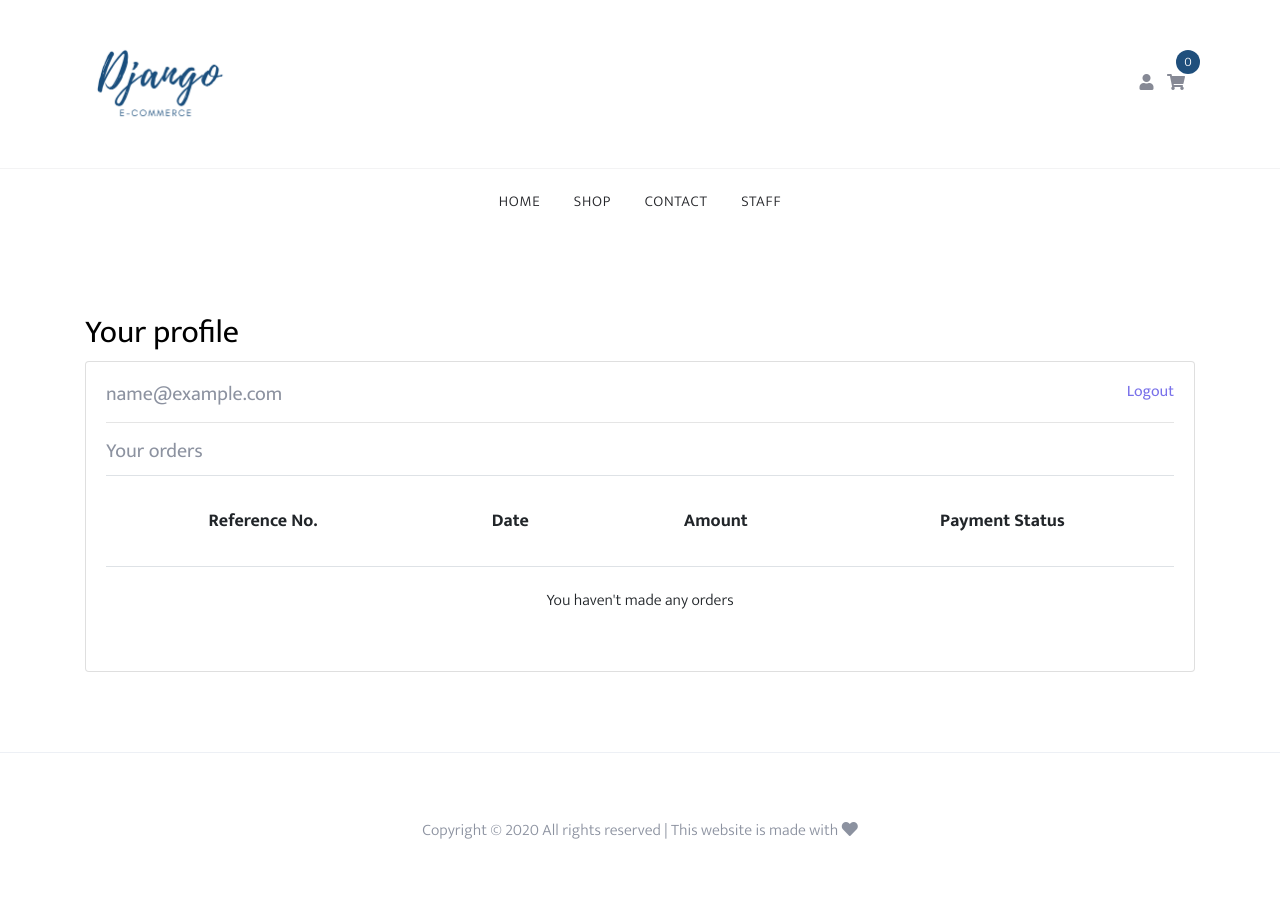
After one commit to Ujjawal-Anand/django-simple-ecommerce, a Django app: page /profile in a window 1280 px wide. The commit adds this page. Run offline with Django 3.2, Linux system fonts and the light colour scheme; the visitor is signed in with stand-in values (Sample User, id 1); data comes from the database, SQL or seed files in the repository; data that the repository does not hold is empty; some libraries are stand-ins or nearby versions.

Commit message:
order details

```diff
--- a/cart/urls.py
+++ b/cart/urls.py
@@ -14,4 +14,5 @@ urlpatterns = [
     path('payment', views.PaymentView.as_view(), name="payment"),
     path('thank-you/', views.ThankYouView.as_view(), name='thank-you'),
     path('confirm-order/', views.ConfirmOrderView.as_view(), name='confirm-order'),
+    path('orders/<pk>/', views.OrderDetailView.as_view(), name='order-detail'),
 ]
--- a/ecommerce/urls.py
+++ b/ecommerce/urls.py
@@ -7,6 +7,7 @@ from core import views
 
 urlpatterns = [
     path('admin/', admin.site.urls),
+    path('accounts/', include('allauth.urls')),
     path('', views.HomeView.as_view(), name='home'),
     path('contact/', views.ContactFormView.as_view(), name='contact'),
     path('cart/', include('cart.urls', namespace='cart')),
--- a/templates/base.html
+++ b/templates/base.html
@@ -59,7 +59,7 @@
                             <ul>
                                 <li>
                                     {% if request.user.is_authenticated %}
-                                        <a href="/"><span><i class="fas fa-user"></i></span></a>
+                                        <a href="{% url 'profile' %}"><span><i class="fas fa-user"></i></span></a>
                                     {% else %}
                                         <a href="/"><span><i
                                                 class="fas fa-sign-in-alt"></i></span></a>
--- /dev/null
+++ b/templates/profile.html
@@ -0,0 +1,52 @@
+{% extends "base.html" %}
+
+{% block content %}
+
+<div class="site-section">
+    <div class="container">
+        <div class="row justify-content-center">
+            <div class="col-md-12">
+                <h2 class="text-black">Your profile</h2>
+                <div class="card">
+                    <div class="card-body">
+                        <h5 class="card-title">
+                            {{ request.user.email }}
+                            <a href="{% url 'account_logout' %}">
+                                <small class="float-right">Logout</small></a>
+                        </h5>
+                        <hr />
+                        <h5 class="card-title">Your orders</h5>
+                        <div class="site-blocks-table">
+                            <table class="table">
+                                <thead>
+                                    <tr>
+                                        <th>Reference No.</th>
+                                        <th>Date</th>
+                                        <th>Amount</th>
+                                        <th>Payment Status</th>
+                                    </tr>
+                                </thead>
+                                <tbody>
+                                    {% for order in orders %}
+                                    <tr>
+                                        <td><a href="{% url 'cart:order-detail' order.pk %}">#{{ order.reference_number }}</a></td>
+                                        <td>{{ order.ordered_date }}</td>
+                                        <td>${{ order.get_total }}</td>
+                                        <td> {% if order.ordered %}Paid{% else %}Not Paid{% endif %}</td>
+                                    </tr>
+                                    {% empty %}
+                                    <tr>
+                                        <td colspan="4">You haven't made any orders</td>
+                                    </tr>
+                                    {% endfor %}
+                                </tbody>
+                            </table>
+                        </div>
+                    </div>
+                </div>
+            </div>
+        </div>
+    </div>
+</div>
+
+{% endblock content %}
```
Also changed, not shown: cart/views.py (+8 -1 lines), templates/order.html (added, +49 -0 lines).
